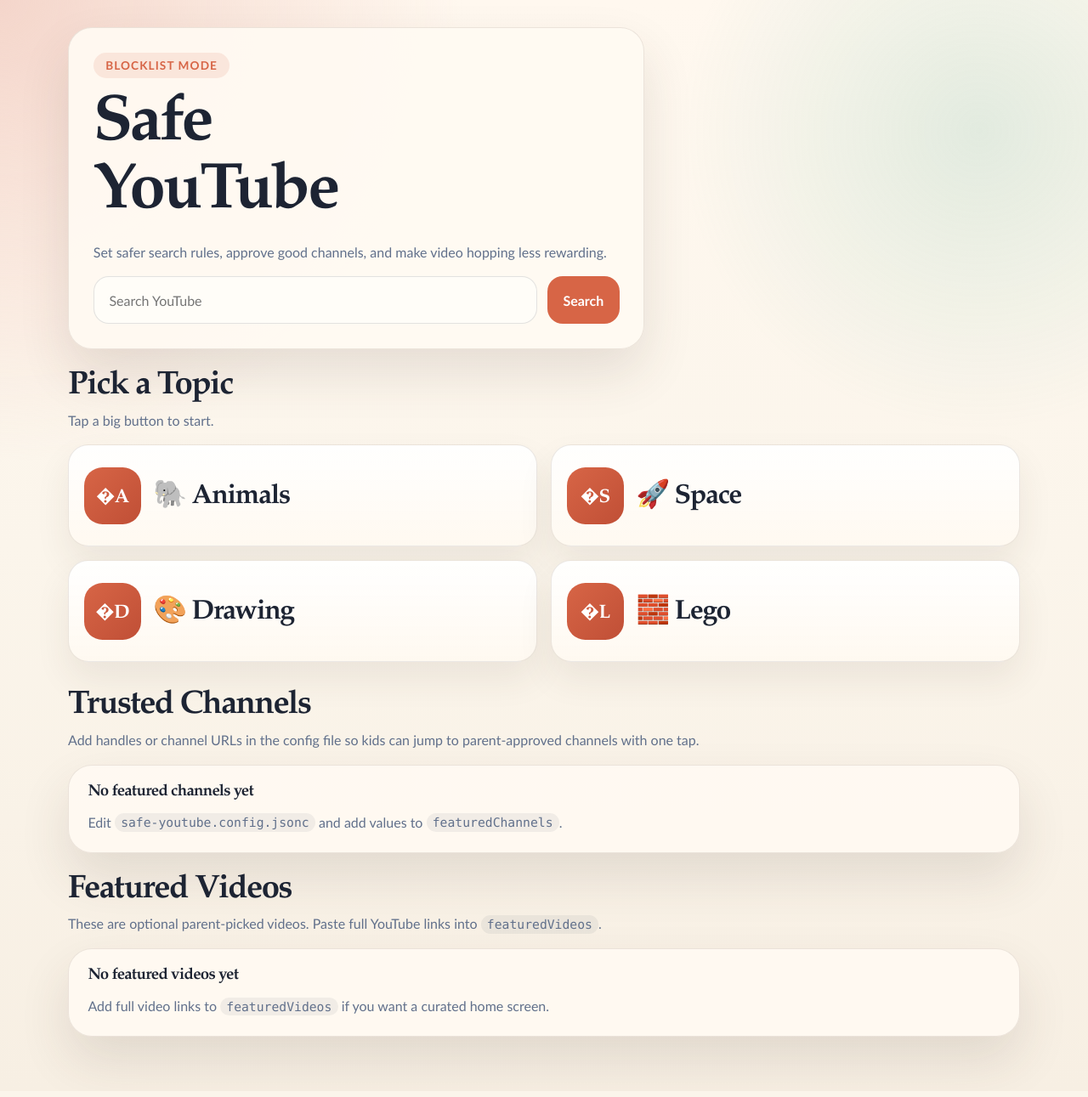
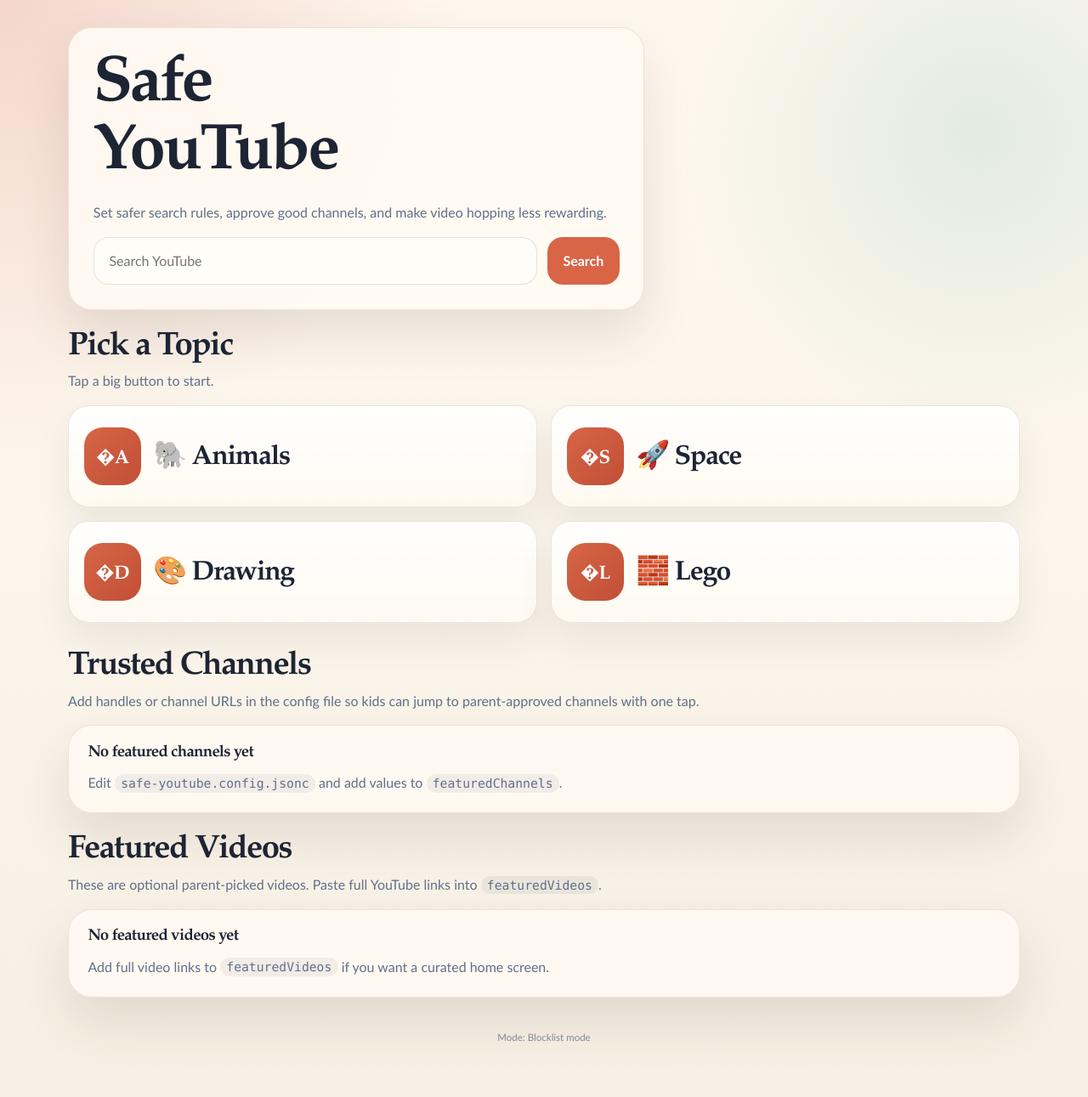
Before and after one commit to noemit/safe-youtube, a Next.js app: page / in a window 1280 px wide. Shown: the whole page at 85% size. Built offline with nearby package versions, Linux system fonts and the light colour scheme.

Commit message:
Move mode label to home footer

```diff
--- a/src/app/page.tsx
+++ b/src/app/page.tsx
@@ -11,14 +11,13 @@
     getFeaturedVideos(config.featuredVideos),
     Promise.resolve(getChannelReferences(config.featuredChannels)),
   ]);
+  const modeLabel =
+    config.mode === "allowlist" ? "Allowlist mode" : "Blocklist mode";
 
   return (
     <main className="shell">
       <section className="hero">
         <div className="hero__copy">
-          <span className="eyebrow">
-            {config.mode === "allowlist" ? "Allowlist mode" : "Blocklist mode"}
-          </span>
           <h1>{config.siteTitle}</h1>
           <p>{config.welcomeMessage}</p>
           <SearchForm />
@@ -95,6 +94,18 @@
           </div>
         )}
       </section>
+
+      <footer
+        style={{
+          marginTop: "2.5rem",
+          color: "var(--muted)",
+          fontSize: "0.72rem",
+          opacity: 0.8,
+          textAlign: "center",
+        }}
+      >
+        Mode: {modeLabel}
+      </footer>
     </main>
   );
 }
```
